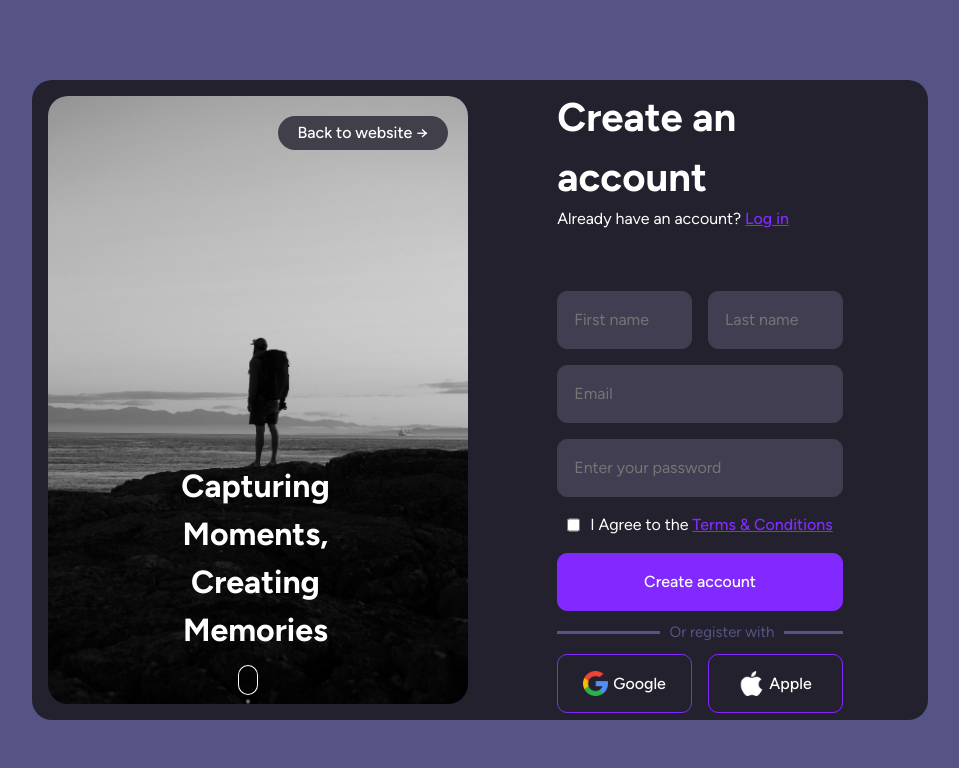
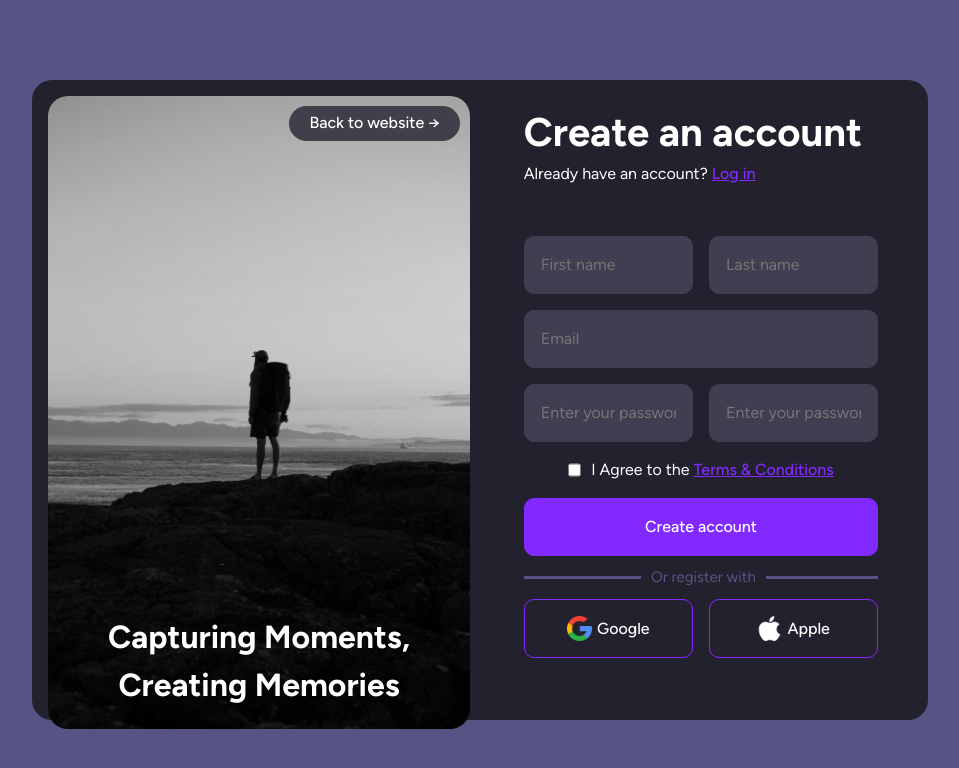
Before and after one commit to mehrabtahami/odin-signup-form, a plain HTML site: page index.html in a window 1280 px wide. Shown: the whole page, without its empty margins (160-1119 px from the left). Drawn offline with Linux system fonts and the light colour scheme.

Commit message:
Redesign with css Grid, Added password confirm input, redesign overlap image with grid, added js password match validate

```diff
--- a/index.html
+++ b/index.html
@@ -4,6 +4,7 @@
     <meta charset="UTF-8" />
     <meta name="viewport" content="width=device-width, initial-scale=1.0" />
     <link rel="stylesheet" href="./style.css" />
+    <script src="./js.js" defer></script>
     <title>Sign Up Form by Younes</title>
   </head>
   <body>
@@ -12,7 +13,6 @@
         <!-- image section -->
         <div class="image-section">
           <img src="./assets/form-bg1.jpg" alt="first image" />
-
           <a href="" class="back-to-website">Back to website &rarr;</a>
           <h1>Capturing Moments, Creating Memories</h1>
           <div class="icon-scroll"></div>
@@ -24,7 +24,6 @@
             <p>Already have an account? <a href="">Log in</a></p>
           </div>
           <form action="https://httpbin.org/post" method="post">
-            <fieldset>
             <input
               type="text"
               name="first-name"
@@ -39,10 +38,9 @@
               placeholder="Last name"
               required
             />
-            </fieldset>
             <input
               type="email"
-              name="emil"
+              name="email"
               id="email"
               placeholder="Email"
               required
@@ -51,6 +49,14 @@
               type="password"
               name="password"
               id="password"
+              placeholder="Enter your password"
+              required
+              minlength="8"
+            />
+            <input
+              type="password"
+              name="password"
+              id="password-conf"
               placeholder="Enter your password"
               required
               minlength="8"
@@ -65,7 +71,9 @@
               />
               <p>I Agree to the <a href="">Terms & Conditions</a></p>
             </span>
-            <button type="submit" class="btn">Create account</button>
+            <button type="submit" class="btn submit-form">
+              Create account
+            </button>
           </form>
 
           <span class="or-register-with"></span>
@@ -87,6 +95,7 @@
               />Apple</a
             >
           </div>
+          <div class="error-message"></div>
         </div>
       </div>
     </main>
--- /dev/null
+++ b/js.js
@@ -0,0 +1,91 @@
+document.addEventListener("DOMContentLoaded", function () {
+  // retrieve DOM elements
+  const form = document.querySelector("form");
+  const passwordInput = document.querySelector("#password");
+  const confirmPasswordInput = document.querySelector("#password-conf");
+  const passwordErrorDiv = document.querySelector(".error-message");
+
+  // function to show error
+  function showError(message) {
+    if (passwordErrorDiv) {
+      passwordErrorDiv.textContent = message;
+    }
+    // just to style error div
+    if (passwordInput) {
+      passwordInput.classList.add("error-input");
+    }
+    if (confirmPasswordInput) {
+      confirmPasswordInput.classList.add("error-input");
+    }
+  }
+
+  // function to clear error output
+  function clearError() {
+    if (passwordErrorDiv) {
+      passwordErrorDiv.textContent = "";
+    }
+    // optional
+    if (passwordInput) {
+      passwordInput.classList.remove("error-input");
+    }
+    if (confirmPasswordInput) {
+      confirmPasswordInput.classList.remove("error-input");
+    }
+  }
+
+  // function to Validate password matched
+  function validatePasswords() {
+    if (!passwordInput || !confirmPasswordInput) {
+      console.error("Please fill both password fields!");
+      return false;
+    }
+
+    const passwordValue = passwordInput.value;
+    const confirmPasswordValue = confirmPasswordInput.value;
+
+    if (passwordValue === "" && confirmPasswordValue === "") {
+      clearError();
+      return true;
+    }
+
+    if (passwordValue === "" || confirmPasswordValue === "") {
+      showError("Please fill both password fields!");
+      return false;
+    }
+
+    // check password matches
+    if (passwordValue !== confirmPasswordValue) {
+      showError("Password fields doesn't match");
+      return false;
+    }
+
+    clearError();
+    return true;
+  }
+
+  // submit form event function
+  if (form) {
+    form.addEventListener("submit", function (event) {
+      // validate password matches
+      const passwordsAreValid = validatePasswords();
+
+      if (!passwordsAreValid) {
+        // stop sending form if passwords does not match each other
+        event.preventDefault();
+        console.log("Form submit stopped due to password not match.");
+      } else {
+        console.log("Submitting form");
+      }
+    });
+  } else {
+    console.error("عنصر فرم با شناسه 'registrationForm' یافت نشد.");
+  }
+
+  // // on type validating
+  // if (confirmPasswordInput) {
+  //   confirmPasswordInput.addEventListener("input", validatePasswords);
+  // }
+  // if (passwordInput) {
+  //   passwordInput.addEventListener("input", validatePasswords);
+  // }
+});
--- a/style.css
+++ b/style.css
@@ -108,7 +108,8 @@ body {
 }
 
 .form-container {
-  display: flex;
+  display: grid;
+  grid-template: 1fr / 1fr 1fr;
   padding: 1.6rem;
   background-color: var(--form-bg);
   width: 70vw;
@@ -117,40 +118,41 @@ body {
   gap: 2rem;
 }
 
-/* only select direct child */
-.form-container > div {
-  width: 50%;
+.form-container .image-section {
+  position: relative;
+  display: grid;
+  grid-template: 1fr / 1fr;
+  min-height: 300px;
 }
 
-.form-container .image-section {
+.image-section > * {
+  grid-column: 1 / -1;
+  grid-row: 1 / -1;
   position: relative;
-  overflow: hidden;
-}
-
-.image-section a,
-.image-section h1,
-.image-section img {
-  position: absolute;
 }
 
 .image-section img {
-  position: absolute;
   width: 100%;
   height: 100%;
   object-fit: cover;
   border-radius: 2rem;
+  z-index: 1;
 }
 
 .image-section a {
-  top: 2rem;
-  right: 2rem;
   text-decoration: none;
   color: var(--font-color);
   background-color: var(--gray-color);
   padding: 0.5rem 2rem;
+  max-width: fit-content;
+  height: 3.5rem;
   border-radius: 5rem;
   font-weight: 500;
   transition: all 0.2s ease-in-out;
+  z-index: 2;
+  align-self: start;
+  justify-self: end;
+  margin: 1rem 1rem 0 0;
 }
 
 .image-section a:hover {
@@ -158,12 +160,14 @@ body {
 }
 
 .image-section h1 {
+  width: 90%;
+  align-self: end;
+  justify-self: center;
   font-size: 3.2rem;
-  bottom: 5rem;
-  left: calc(100vw * 0.08);
-  width: 50%;
   text-align: center;
   color: var(--font-color);
+  z-index: 2;
+  margin-bottom: 2rem;
 }
 
 .form-section {
@@ -178,7 +182,7 @@ body {
 .form-section .text-section {
   width: 100%;
   text-align: left;
-  margin-bottom: 4rem;
+  margin-bottom: 3rem;
 }
 
 .text-section h1 {
@@ -191,15 +195,41 @@ a {
 }
 
 form {
-  display: flex;
-  flex-direction: column;
+  display: grid;
+  grid-template-columns: 1fr 1fr;
+  grid-template-areas:
+    "fname lname"
+    "email email"
+    "pass1 pass2"
+    "terms terms";
   gap: 1.6rem;
 }
 
-fieldset {
-  border: none;
+form input#first-name {
+  grid-area: fname;
+}
+
+form input#last-name {
+  grid-area: lname;
+}
+
+form input#email {
+  grid-area: email;
+}
+
+form input#password {
+  grid-area: pass1;
+}
+
+form input#password-conf {
+  grid-area: pass2;
+}
+
+.form-section span {
+  grid-column: 1 / span 2;
   display: flex;
-  gap: 1.6rem;
+  gap: 1rem;
+  justify-content: center;
 }
 
 :focus {
@@ -220,17 +250,12 @@ fieldset {
   border: 1px solid var(--primary-color);
 }
 
-.form-section span {
-  display: flex;
-  gap: 1rem;
-  padding-left: 1rem;
-}
-
 .form-section span input {
   max-width: fit-content;
 }
 
 .form-section button[type="submit"] {
+  grid-column: 1 / span 2;
   background-color: var(--primary-color);
   border: 1px solid var(--primary-color);
   transition: all 0.2s ease-in-out;
@@ -261,7 +286,7 @@ fieldset {
   position: absolute;
   font-size: 1.5rem;
   color: var(--main-bg);
-  left: calc(100vw * 0.08);
+  left: calc(50% - 6rem);
   top: -1rem;
   background-color: var(--form-bg);
   padding: 0 1rem;
@@ -303,39 +328,16 @@ input:user-invalid {
   border: 1px solid red;
 }
 
-/* scroll icon animated */
-.icon-scroll,
-.icon-scroll:before {
-  position: absolute;
-  left: 50%;
+.error-message {
+  color: red;
+  font-weight: bold;
+  font-size: 1.5rem;
+  text-align: center;
+  margin-top: 2rem;
+  text-decoration: underline;
 }
-.icon-scroll {
-  width: 20px;
-  height: 30px;
-  margin-left: -20px;
-  bottom: 1.5%;
-  margin-top: -35px;
-  box-shadow: inset 0 0 0 1px #fff;
-  border-radius: 25px;
+
+/* passowrd box on error */
+.error-input {
+  outline: 1px solid red;
 }
-.icon-scroll:before {
-  content: "";
-  width: 4px;
-  height: 4px;
-  background: #fff;
-  margin-left: -2px;
-  top: 8px;
-  border-radius: 4px;
-  animation-duration: 1.5s;
-  animation-iteration-count: infinite;
-  animation-name: scroll;
-}
-@keyframes scroll {
-  0% {
-    opacity: 1;
-  }
-  100% {
-    opacity: 0;
-    transform: translateY(46px);
-  }
-}
```
Lines whose indentation alone changed are shown as unchanged.
